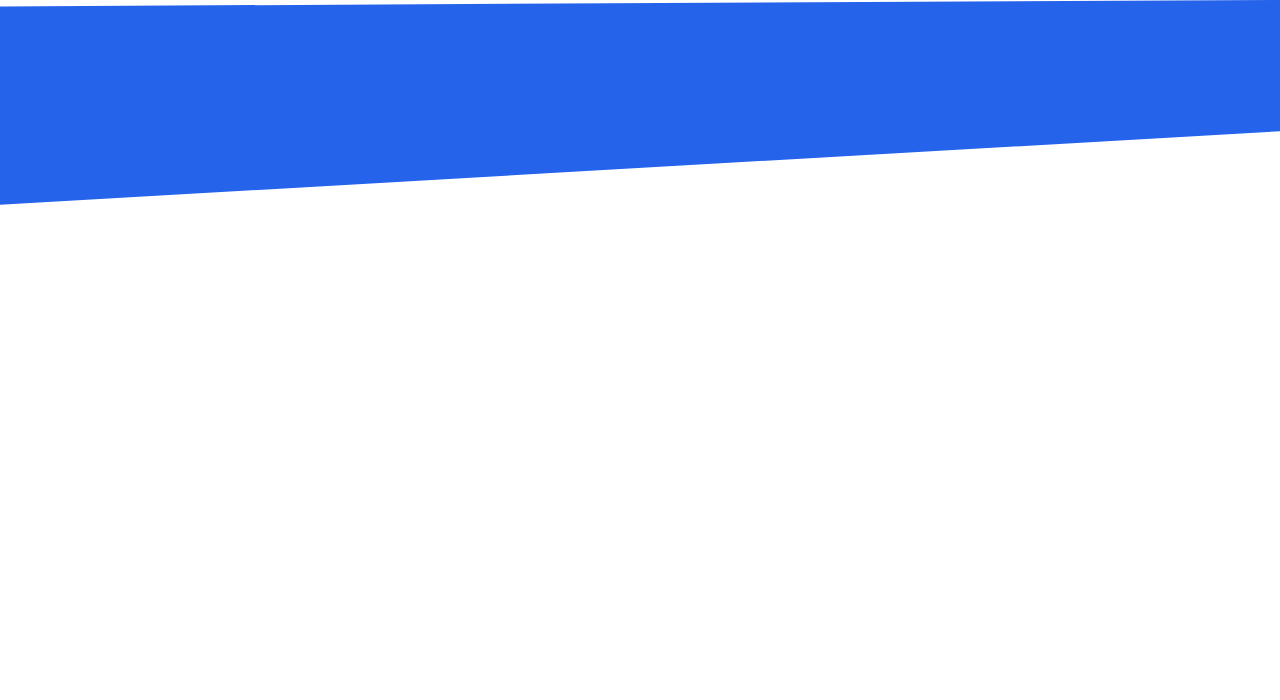
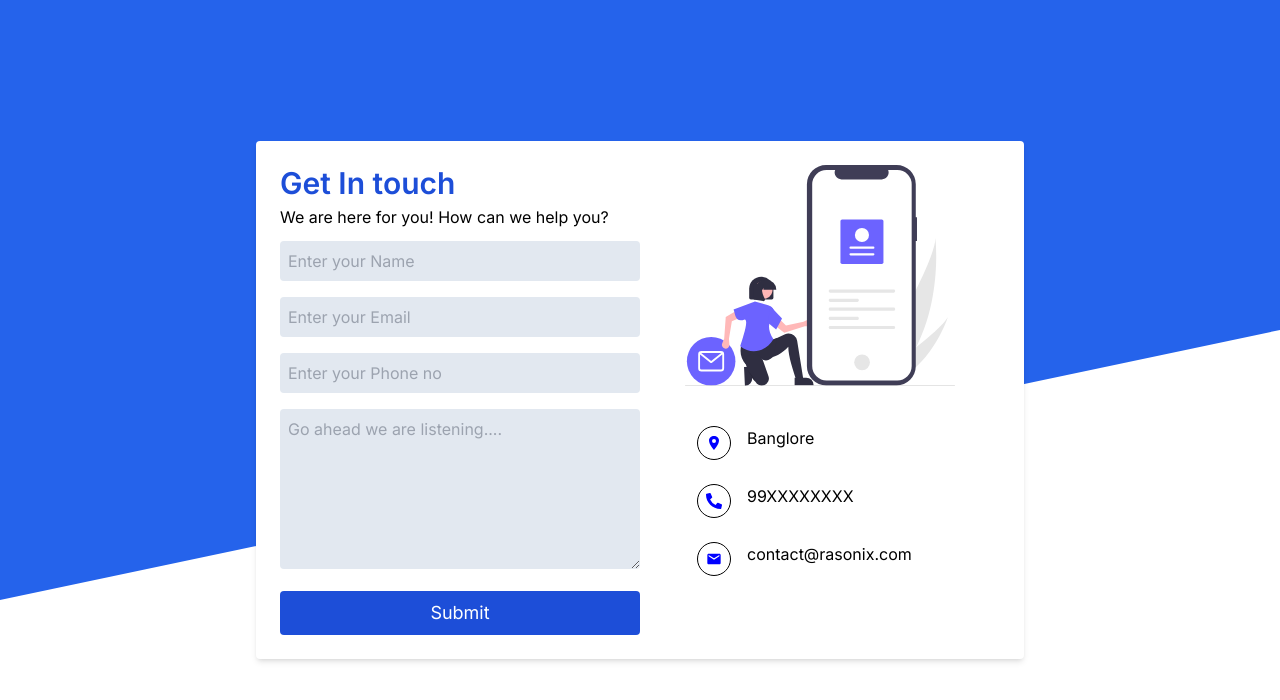
Before and after one commit to Nitin-Mharanur/rasonix-website, a Next.js app: page /contact in a window 1280 px wide. Shown: the top 700 px of the page. Built offline with nearby package versions, Linux system fonts and the light colour scheme.

Commit message:
contact page added

```diff
--- a/app/(client)/contact/page.jsx
+++ b/app/(client)/contact/page.jsx
@@ -1,11 +1,142 @@
-import React from "react";
-
+"use client";
+import Image from "next/image";
+import React, { useState } from "react";
+import { IoLocationSharp } from "react-icons/io5";
+import { FaPhoneAlt } from "react-icons/fa";
+import { MdEmail } from "react-icons/md";
 function page() {
+  let obj = {
+    name: "",
+    business_email: "",
+    phone_number: "",
+    message: "",
+    company: "",
+  };
+  const [data, setData] = useState(obj);
+  const [response, setResponse] = useState();
+  async function store(e) {
+    e.preventDefault();
+    let res = await fetch("http://127.0.0.1:8000/api/contact/new", {
+      method: "POST",
+      headers: {
+        "Content-Type": "application/json",
+      },
+      body: JSON.stringify(data),
+    }).then((res) => res.json());
+    setResponse(res);
+  }
   return (
-    <div className="w-screen h-screen">
-      <div className="w-full h-2/5 bg-blue-600 clip-path"></div>
-      <div></div>
+    <div className="w-screen h-screen relative">
+      {/* clip path div start */}
+      <div className="w-full h-3/4 bg-blue-600 clip-path"></div>
+      {/* clip path div end */}
+      {/* form div start */}
+      <div className="md:w-[85%] lg:w-[60%] md:min-h-[60%] md:gap bg-white shadow-md absolute top-2/4 left-2/4 -translate-x-2/4 -translate-y-2/4 flex justify-space-between p-6 rounded">
+        {/* form left div start */}
+        <div className="md:w-2/4 flex flex-col justify-evenly ">
+          <h1 className="text-blue-700 font-semibold text-3xl mb-1 ">
+            Get In touch
+          </h1>
+          <p className="mb-3">We are here for you! How can we help you?</p>
+          <form className="flex flex-col gap-4" onSubmit={(e) => store(e)}>
+            <div className=" w-full">
+              <input
+                type="text"
+                className="outline-0 rounded w-full bg-slate-200 p-2"
+                placeholder="Enter your Name"
+                value={data.name}
+                onChange={(e) => setData({ ...data, name: e.target.value })}
+              />
+              {response?.errors?.name && <p>{response.errors.name}</p>}
+            </div>
+            <div>
+              <input
+                type="text"
+                className="outline-0 rounded w-full bg-slate-200 p-2"
+                placeholder="Enter your Email"
+                value={data.business_email}
+                onChange={(e) =>
+                  setData({ ...data, business_email: e.target.value })
+                }
+              />
+              {response?.errors?.business_email && (
+                <p>{response?.errors?.business_email}</p>
+              )}
+            </div>
+            <div>
+              <input
+                type="text"
+                className="outline-0 rounded w-full bg-slate-200 p-2"
+                placeholder="Enter your Phone no"
+                value={data.phone_number}
+                onChange={(e) =>
+                  setData({ ...data, phone_number: e.target.value })
+                }
+              />
+              {response?.errors?.phone_number && (
+                <p>{response?.errors?.phone_number}</p>
+              )}
+            </div>
+            <div>
+              <textarea
+                name=""
+                id=""
+                rows="6"
+                className="outline-0 rounded w-full bg-slate-200 p-2"
+                placeholder="Go ahead we are listening...."
+                value={data.message}
+                onChange={(e) => setData({ ...data, message: e.target.value })}
+              ></textarea>
+              {response?.errors?.message && <p>{response.errors.name}</p>}
+            </div>
+            <button className="bg-blue-700 text-white text-center p-2 w-full rounded text-lg">
+              Submit
+            </button>
+          </form>
+        </div>
+        {/* form left div complete */}
+        {/* form right div start */}
+        <div className="w-2/4 flex flex-col items-center">
+          <div>
+            <Image
+              src="/contactsvg.svg"
+              alt="contact Logo"
+              className="dark:invert"
+              width={270}
+              height={200}
+              priority
+            />
+            <div className="flex flex-col mt-10 gap-6 ml-3">
+              <div className="flex gap-4">
+                <span className="border border-black rounded-[50%] p-2 text-blue-400">
+                  <IoLocationSharp style={{ color: "blue" }} />
+                </span>
+                <p>Banglore</p>
+              </div>
+              <div className="flex gap-4">
+                <span className="border border-black rounded-[50%] p-2">
+                  <FaPhoneAlt style={{ color: "blue" }} />
+                </span>
+                <a href="tel:+918424838221">
+                  <p>99XXXXXXXX</p>
+                </a>
+              </div>
+              <div className="flex gap-4">
+                <span className="border border-black rounded-[50%] p-2">
+                  <MdEmail style={{ color: "blue" }} />
+                </span>
+                <a href="mailto: contact@rasonix.com">
+                  <p>contact@rasonix.com</p>
+                </a>
+              </div>
+            </div>
+          </div>
+        </div>
+        {/* form rigth div complete */}
+      </div>
+      {/* form div complete */}
     </div>
+    // main div complete
   );
 }
 
--- a/app/globals.css
+++ b/app/globals.css
@@ -6,5 +6,5 @@ input{
     outline:none;
 }
 .clip-path{
-    clip-path: polygon(100% 0, 100% 41%, 0 64%, 0 2%);
+    clip-path: polygon(100% 0, 100% 55%, 0 100%, 0 0%);
 }
```
Also changed, not shown: public/contactsvg.svg (added).
